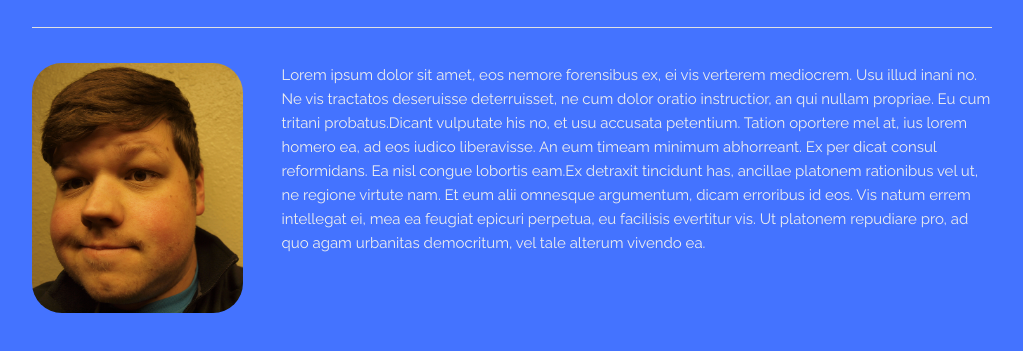
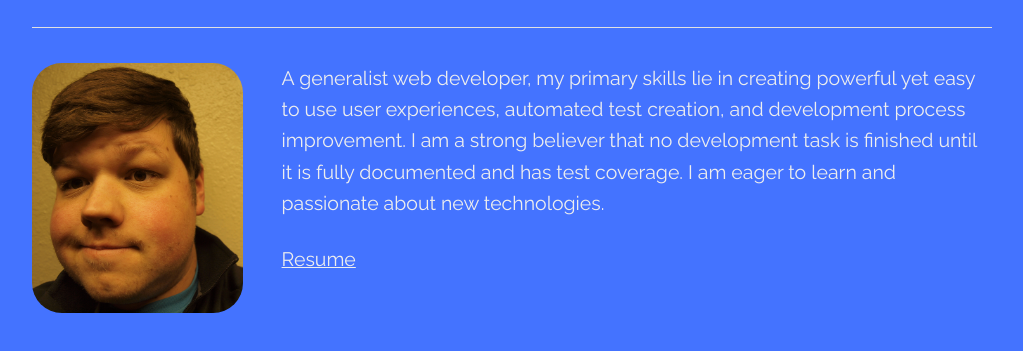
Before and after one commit to jmdarling/jmdarling.com, a plain HTML site: page index.html in a window 1280 px wide. Shown: the part 159-510 px from the top of the page, without its empty margins (128-1151 px from the left). Drawn offline with Linux system fonts and the light colour scheme.

Commit message:
Adds custom about and adds a resume link.

```diff
--- a/css/app.css
+++ b/css/app.css
@@ -4,9 +4,26 @@ body {
     color: #EEEEEE;
 }
 
+a {
+    color: #EEEEEE;
+    -webkit-transition: color .5s;
+    -moz-transition: color .5s;
+    -ms-transition: color .5s;
+    -o-transition: color .5s;
+    transition: color .5s;
+}
+
+a:hover {
+    color: #FF2C61;
+}
+
 /*HELPERS*/
 .centered-text {
     text-align: center;
+}
+
+.large-text {
+    font-size: 1.3em;
 }
 
 img.rounded {
--- a/index.html
+++ b/index.html
@@ -47,7 +47,10 @@
         <hr/>
         <section class="about">
             <img src="images/profile_picture.png" alt="Jonathan Darling" class="rounded three columns"/>
-            <p class="nine columns">Lorem ipsum dolor sit amet, eos nemore forensibus ex, ei vis verterem mediocrem. Usu illud inani no. Ne vis tractatos deseruisse deterruisset, ne cum dolor oratio instructior, an qui nullam propriae. Eu cum tritani probatus.Dicant vulputate his no, et usu accusata petentium. Tation oportere mel at, ius lorem homero ea, ad eos iudico liberavisse. An eum timeam minimum abhorreant. Ex per dicat consul reformidans. Ea nisl congue lobortis eam.Ex detraxit tincidunt has, ancillae platonem rationibus vel ut, ne regione virtute nam. Et eum alii omnesque argumentum, dicam erroribus id eos. Vis natum errem intellegat ei, mea ea feugiat epicuri perpetua, eu facilisis evertitur vis. Ut platonem repudiare pro, ad quo agam urbanitas democritum, vel tale alterum vivendo ea.</p>
+            <div class="nine columns">
+                <p class="large-text">A generalist web developer, my primary skills lie in creating powerful yet easy to use user experiences, automated test creation, and development process improvement. I am a strong believer that no development task is finished until it is fully documented and has test coverage. I am eager to learn and passionate about new technologies.</p>
+                <a href="files/jonathan_darling-resume.pdf" class="large-text">Resume</a>
+            </div>
         </section>
     </div>
 
```
Also changed, not shown: 1 other file.
